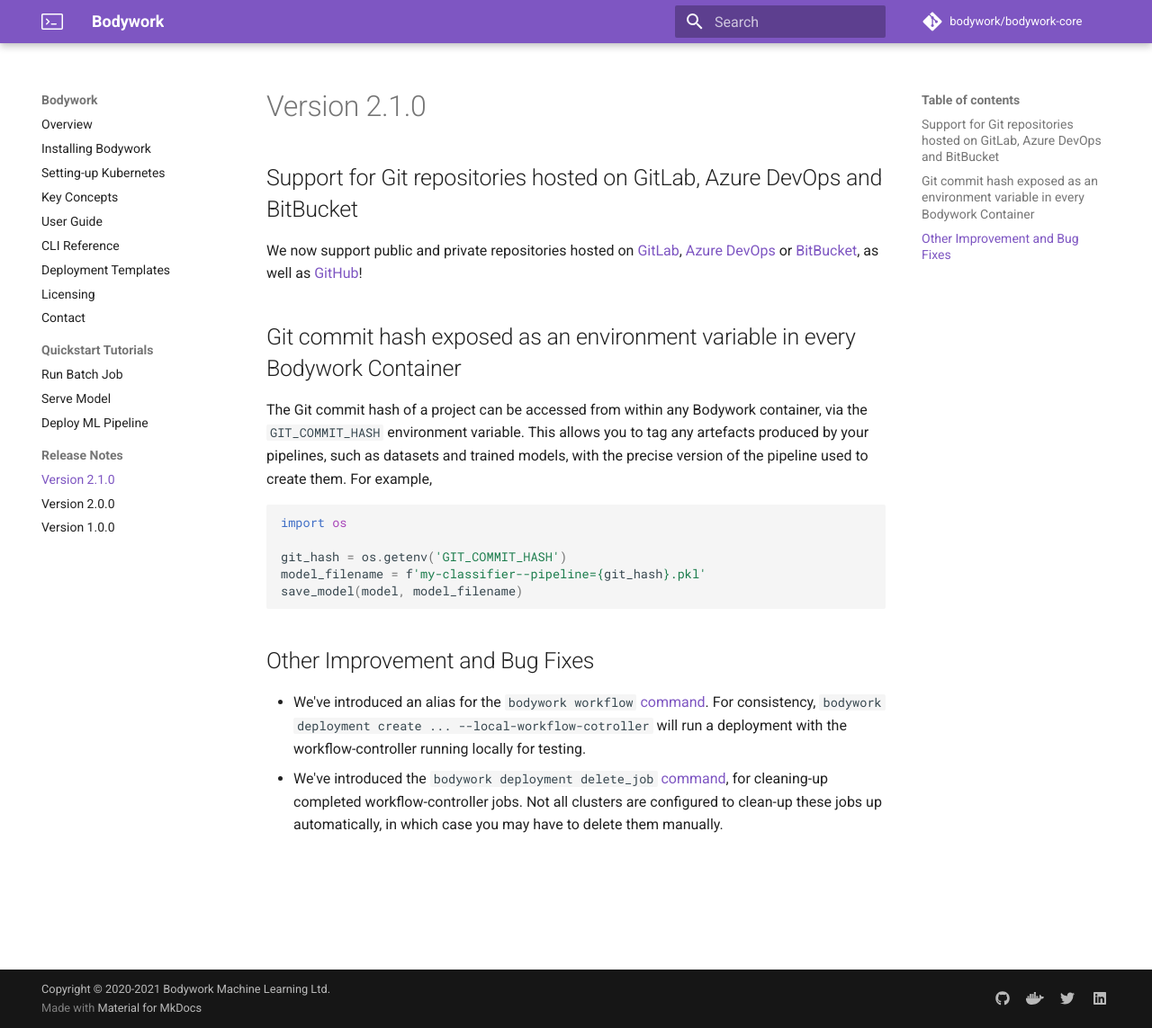
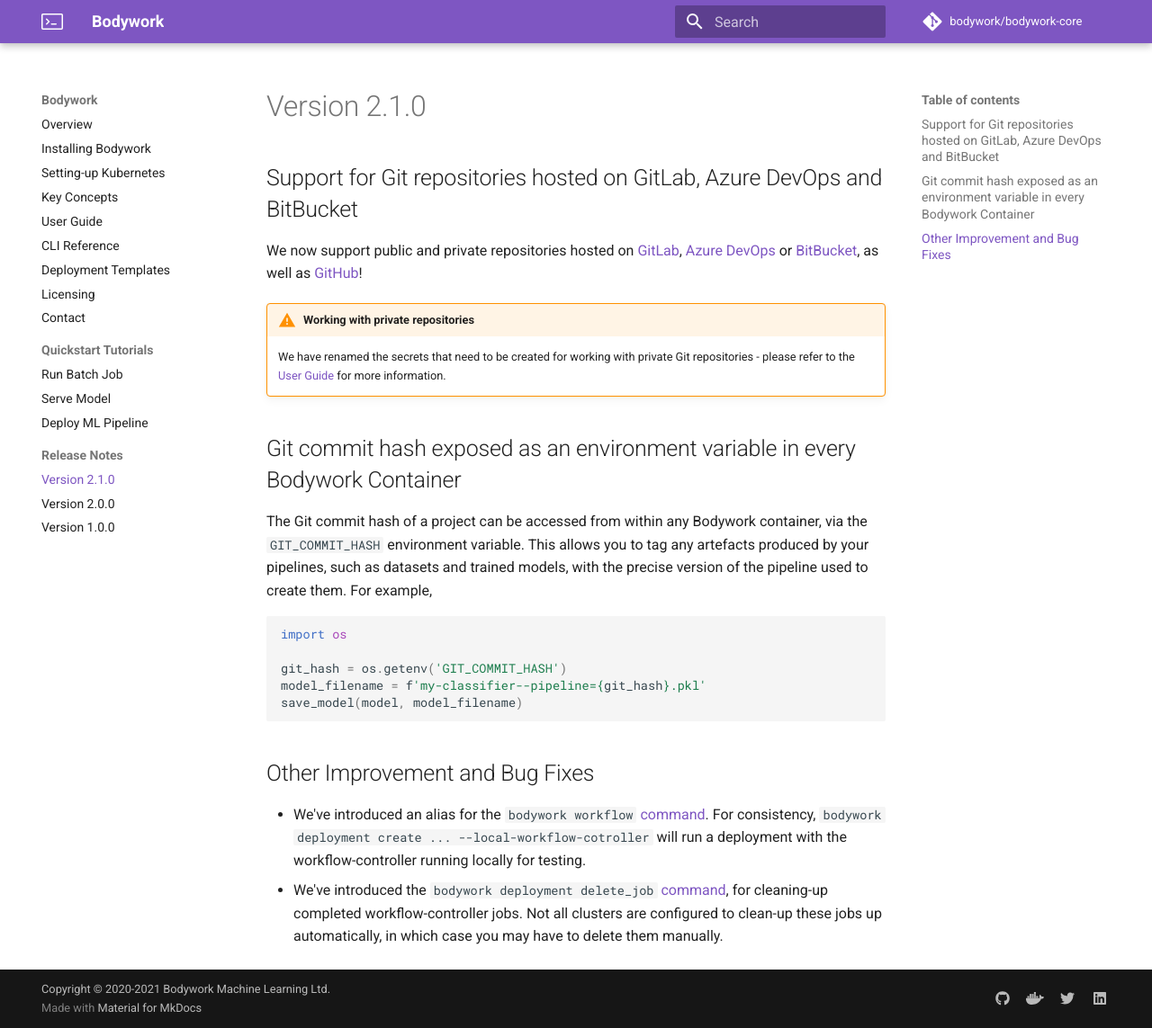
Before and after one commit to bodywork-ml/bodywork-docs, an MkDocs documentation site: the page built from docs/release_notes/v2.1.0.md, in a window 1280 px wide and 1143 px high. Shown: the whole window at 90% size. Built offline with MkDocs 1.6.1 and Material for MkDocs 9.7.7, drawn with Linux system fonts in a browser that asks for light colours; comment, search, counter and statistics services are not loaded.

Commit message:
Update release notes

```diff
--- a/docs/release_notes/v2.1.0.md
+++ b/docs/release_notes/v2.1.0.md
@@ -3,6 +3,9 @@
 ## Support for Git repositories hosted on GitLab, Azure DevOps and BitBucket
 
 We now support public and private repositories hosted on [GitLab](https://about.gitlab.com), [Azure DevOps](https://azure.microsoft.com/en-gb/services/devops/) or [BitBucket](https://bitbucket.org/product/), as well as [GitHub](https://github.com)!
+
+!!! warning "Working with private repositories"
+    We have renamed the secrets that need to be created for working with private Git repositories - please refer to the [User Guide](../user_guide.md#working-with-private-git-repositories-using-ssh) for more information.
 
 ## Git commit hash exposed as an environment variable in every Bodywork Container
 
```
